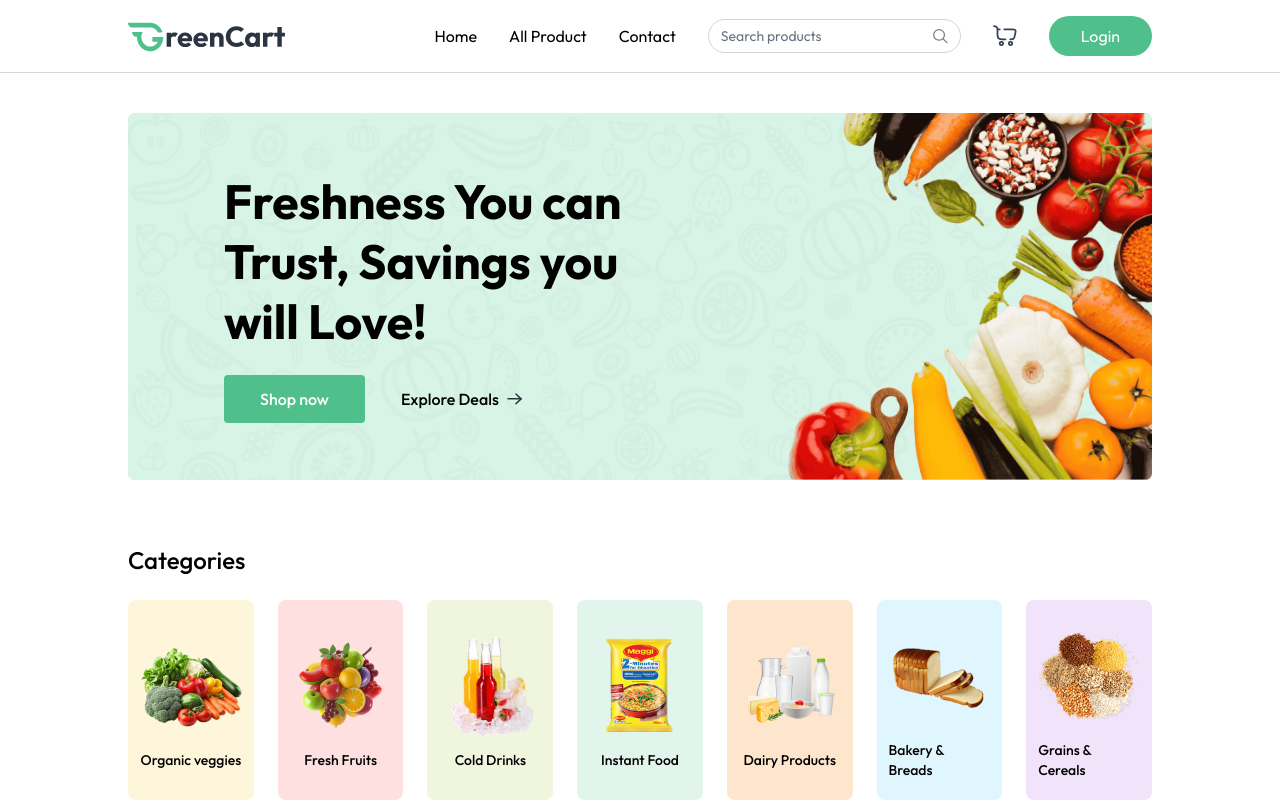
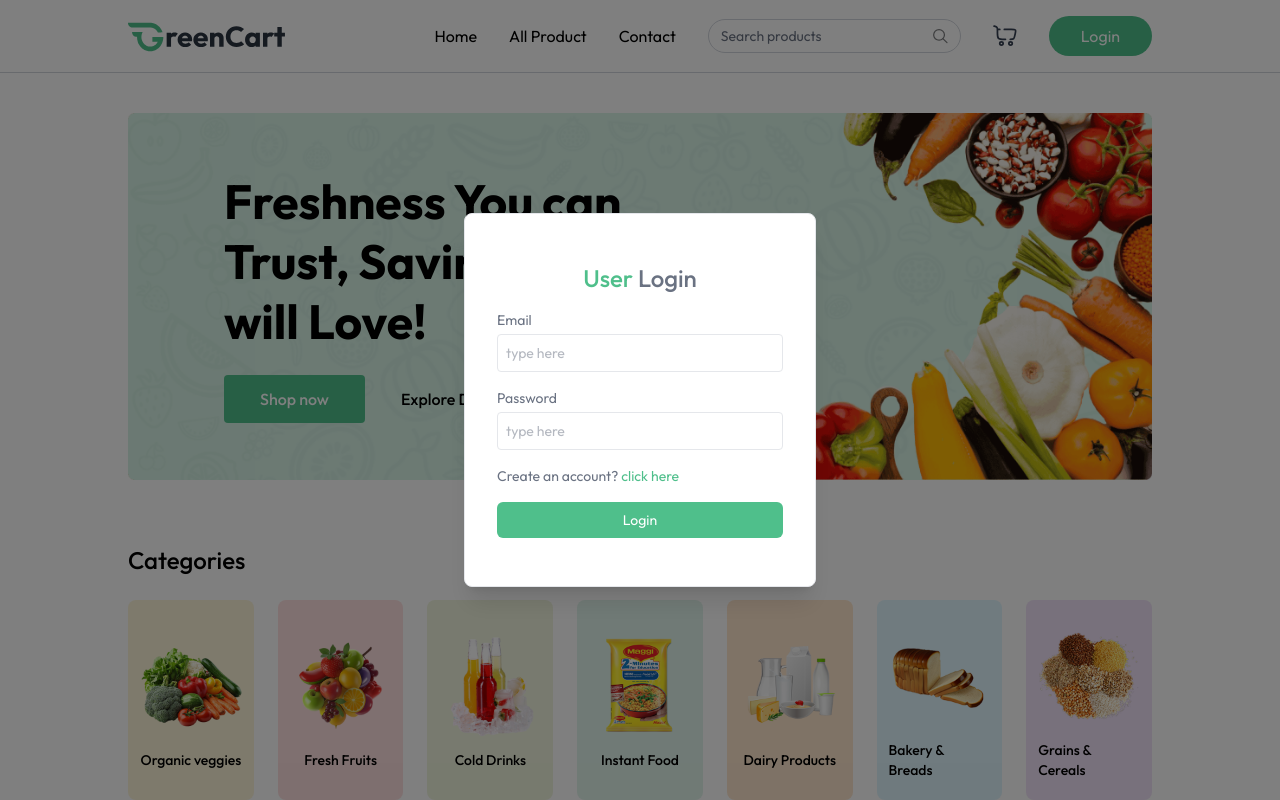
Before and after one commit to Masum0895/Glamour_Gems, a React (Vite) app in the folder client/: page / in a window 1280 px wide. Both pictures are taken after a click on the button "Login". Shown: the top 800 px of the page. Built offline with nearby package versions, Linux system fonts and the light colour scheme.

Commit message:
LogIn Completed

```diff
--- a/client/src/App.jsx
+++ b/client/src/App.jsx
@@ -4,12 +4,18 @@
 import { Route, Routes, useLocation } from 'react-router-dom'
 import { Toaster } from 'react-hot-toast'
 import Footer from './components/Footer'
+import { useAppContext } from './context/AppContext'
+import Login from './components/Login'
 
 const App = () => {
   const isSellerPath = useLocation().pathname.includes("seller")
+  const {showUserLogin} = useAppContext()
   return (
     <div>
       {isSellerPath ? null : <Navbar/>}
+
+      {showUserLogin ? <Login/> : null}
+
       <Toaster />
       <div className={`${isSellerPath ? "":"px-6 md:px-16 lg:px-24 xl:px-32"}`}>
         <Routes>
--- /dev/null
+++ b/client/src/components/Login.jsx
@@ -0,0 +1,60 @@
+import React from 'react'
+import { useAppContext } from '../context/AppContext';
+
+const Login = () => {
+
+    const {setShowUserLogin, setUser} = useAppContext()
+
+    const [state, setState] = React.useState("login");
+    const [name, setName] = React.useState("");
+    const [email, setEmail] = React.useState("");
+    const [password, setPassword] = React.useState("");
+
+    const onSubmitHandler = async (event)=>{
+        event.preventDefault();
+        setUser({
+            email : 'test@masum.dev',
+            name: 'Masum',
+
+        })
+        setShowUserLogin(false);
+    }
+
+  return (
+    <div onClick={()=>setShowUserLogin(false)} className='fixed top-0 bottom-0 left-0 right-0 z-30 flex items-center text-sm text-gray-600 bg-black/50'>
+      <form onSubmit={onSubmitHandler} onClick={(e)=>e.stopPropagation()} className="flex flex-col gap-4 m-auto items-start p-8 py-12 w-80 sm:w-[352px] text-gray-500 rounded-lg shadow-xl border border-gray-200 bg-white">
+            <p className="text-2xl font-medium m-auto">
+                <span className="text-primary">User</span> {state === "login" ? "Login" : "Sign Up"}
+            </p>
+            {state === "register" && (
+                <div className="w-full">
+                    <p>Name</p>
+                    <input onChange={(e) => setName(e.target.value)} value={name} placeholder="type here" className="border border-gray-200 rounded w-full p-2 mt-1 outline-primary" type="text" required />
+                </div>
+            )}
+            <div className="w-full ">
+                <p>Email</p>
+                <input onChange={(e) => setEmail(e.target.value)} value={email} placeholder="type here" className="border border-gray-200 rounded w-full p-2 mt-1 outline-primary" type="email" required />
+            </div>
+            <div className="w-full ">
+                <p>Password</p>
+                <input onChange={(e) => setPassword(e.target.value)} value={password} placeholder="type here" className="border border-gray-200 rounded w-full p-2 mt-1 outline-primary" type="password" required />
+            </div>
+            {state === "register" ? (
+                <p>
+                    Already have account? <span onClick={() => setState("login")} className="text-primary cursor-pointer">click here</span>
+                </p>
+            ) : (
+                <p>
+                    Create an account? <span onClick={() => setState("register")} className="text-primary cursor-pointer">click here</span>
+                </p>
+            )}
+            <button className="bg-primary hover:bg-primary-dull transition-all text-white w-full py-2 rounded-md cursor-pointer">
+                {state === "register" ? "Create Account" : "Login"}
+            </button>
+        </form>
+    </div>
+  )
+}
+
+export default Login
```
Also changed, not shown: client/src/context/AppContext.jsx (line endings or trailing spaces).
